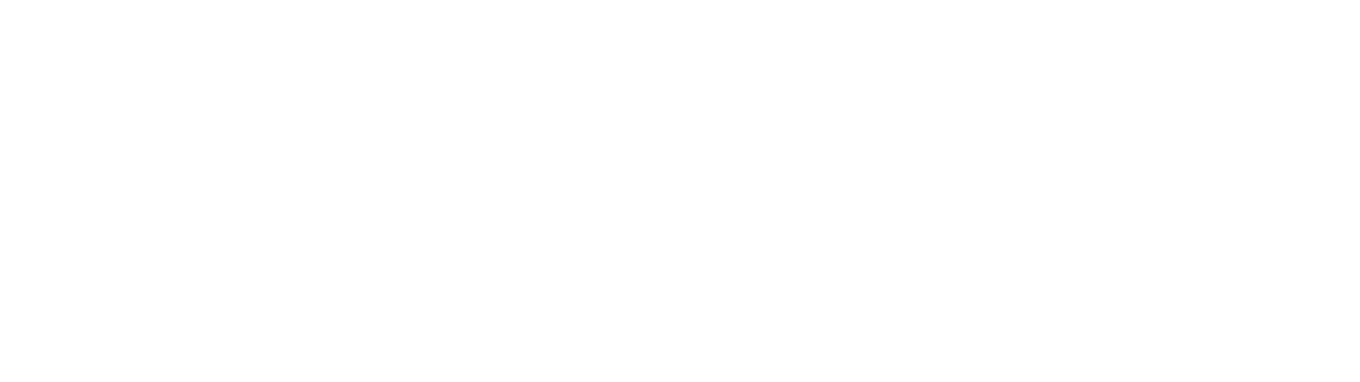
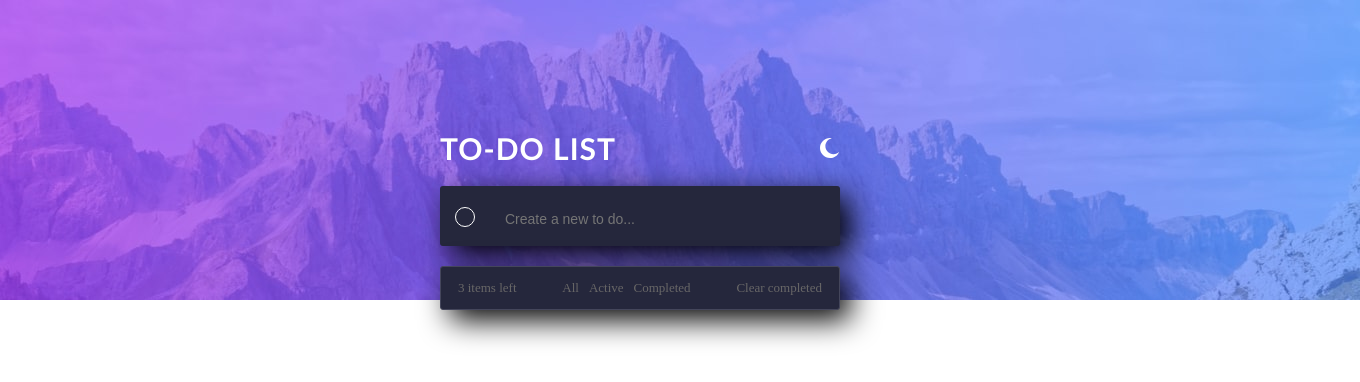
Before and after one commit to gerimosca/To-Do-List, a website: page index.html in a window 1280 px wide. Shown: the whole page, 1360 px wide, since content can reach past the window. Drawn offline with Linux system fonts and the light colour scheme.

Commit message:
task script

```diff
--- a/index.html
+++ b/index.html
@@ -7,5 +7,39 @@
     <link rel="stylesheet" href="./src/css/styles.css" />
     <title>Document</title>
   </head>
-  <body></body>
+  <body>
+    <img src="./docs/assets/images/bg-desktop-light.jpg" alt="light-screen" />
+    <div class="container" id="container">
+      <div class="title-container">
+        <div class="title">TO-DO LIST</div>
+        <img class="moon" src="./docs/assets/images/icon-moon.svg" alt="modo-oscuro" />
+      </div>
+      <div class="task" id="task">
+        <label class="custom-checkbox">
+          <input type="checkbox" />
+          <span class="checkmark"></span>
+          <input class="custom-input" type="text" placeholder="Create a new to do..." name="" id="inputtask" />
+        </label>
+      </div>
+
+      <!-- Acá irá la lista de To Do's -->
+
+      <div class="containerinfo">
+        <div class="printedinfo">
+          <div class="left">
+            <p><span id="pendingtask">3</span> items left</p>
+          </div>
+          <div class="group-center" id="center">
+            <span>All</span>
+            <span>Active</span>
+            <span>Completed</span>
+          </div>
+          <div class="right" id="clear">
+            <span>Clear completed</span>
+          </div>
+        </div>
+      </div>
+    </div>
+    <script src="./src/js/script.js"></script>
+  </body>
 </html>
--- a/src/css/styles.css
+++ b/src/css/styles.css
@@ -0,0 +1,192 @@
+*{
+margin: 0;
+padding: 0;
+box-sizing: border-box;
+}
+
+body{
+    position: relative;
+    display: flex;
+    justify-content: center;
+}
+
+
+.container{
+    background-color: transparent;
+    position: absolute;
+    top: 100px;
+    padding: 30px 40px;
+    border-radius: 20px;
+}
+
+.containertask{
+    margin-bottom: 0px;
+}
+
+.title-container{
+    display: flex;
+    justify-content: space-between;
+    align-items: center;
+    margin-bottom: 20px;
+}
+
+.moon{
+    width: 20px;
+    height: 20px;
+    justify-content: center;
+    align-items: center;
+}
+
+
+.title{
+    font-family:'Trebuchet MS', 'Lucida Sans Unicode', 'Lucida Grande', 'Lucida Sans', Arial, sans-serif;
+    font-size: 30px;
+    font-weight: bold;
+    letter-spacing: 1px;
+    color: white;
+}
+
+
+.task,
+.printedtask{
+    display: flex;
+    align-items: center;
+    text-align: center;
+    background-color: #25273C;
+    padding: 15px 45px;
+    border-radius: 3px;
+    margin-bottom: 20px;
+    box-shadow: 10px 10px 30px rgba(0, 0, 0, 1);
+    width: 400px;
+    height: 60px;
+
+
+}
+
+.printedtask{
+    margin-bottom: 0px;
+    border: 1px solid #44465B;
+}
+
+.text-input{
+    font-family:system-ui, -apple-system, BlinkMacSystemFont, 'Segoe UI', Roboto, Oxygen, Ubuntu, Cantarell, 'Open Sans', 'Helvetica Neue', sans-serif;
+    width: 350px;
+    padding-left: 8px;
+    display: flex;
+    text-align: center;
+    align-items: center;
+    color: #ffffff;
+    cursor:default;
+}
+
+
+.custom-checkbox {
+    width: 400px;
+    height: 35px;
+    display: flex;
+    cursor: pointer;
+    user-select: none;
+    font-size: 16px;
+    position: relative;
+}
+
+.custom-checkbox input[type="checkbox"] {
+    display: none;
+  }
+
+.custom-checkbox .checkmark {
+    position: absolute;
+    top: 8px;
+    left: -30px;
+    height: 20px;
+    width: 20px;
+    background-color: transparent;
+    border: 1px solid white;
+    border-radius: 50%;
+}
+
+.custom-checkbox input:checked + .checkmark {
+    background-color: #4158D0;
+    background-image: linear-gradient(43deg, #4158D0 0%, #C850C0 46%, #FFCC70 100%);
+    border: transparent;
+
+}
+
+.custom-checkbox .checkmark:after {
+    content: "";
+    position: absolute;
+    display: none;
+}
+
+.custom-checkbox input:checked + .checkmark:after {
+    display: block;
+
+
+}
+
+.custom-checkbox .checkmark:after {
+    left: 6px;
+    top: 3px;
+    width: 5px;
+    height: 8px;
+    border: 1px solid white;
+    border-width: 0 2px 2px 0;
+    transform: rotate(45deg);
+}
+
+.custom-input {
+    width: 330px;
+    height: 40px;
+    padding: 20px 20px;
+    font-size: 14px;
+    border-radius: 5px;
+    background-color: transparent;
+    display: flex;
+
+    color: #ffffff;
+    outline: none;
+    border: none;
+}
+
+.custom-input:focus {
+    border-color: #1e90ff;
+    box-shadow: 0 0 8px rgba(39, 138, 238, 0.5);
+}
+
+
+.printedinfo{
+    display: flex;
+    justify-content: space-between;
+    align-items: center;
+    background-color: #25273C;
+    padding: 5px 17px;
+    border-radius: 3px;
+    box-shadow: 10px 10px 30px rgba(0, 0, 0, 1);
+    border: 1px solid #44465B;
+    color: rgb(104, 103, 103);
+    font-size: 13px;
+}
+
+.group-center{
+    display: flex;
+    justify-content: center;
+    flex-grow: 1;
+    margin: 8px;
+}
+
+.group-center span{
+    margin: 0 5px;
+}
+
+.right,
+.group-center{
+    cursor: pointer;
+
+}
+
+.right:hover,
+.group-center span:hover{
+    cursor: pointer;
+    color: #1e90ff;
+    text-shadow: 2px 2px 4px rgba(94, 170, 245, 0.5);
+}
--- /dev/null
+++ b/src/js/script.js
@@ -0,0 +1,46 @@
+const taskElement = document.getElementById('task');
+const inputTaskElement = document.getElementById('inputtask');
+const containerElement = document.getElementById('container');
+
+const pendingTaskElement = document.getElementById('pendingtask');
+const centerFilterElement = document.getElementById('center');
+const clearTasksElement = document.getElementById('clear');
+
+const newTask = (event) => {
+  if (event.key === 'Enter' && event.target.value !== '') {
+    const containerTask = document.createElement('div');
+    containerTask.className = 'containertask';
+
+    const printedTask = document.createElement('div');
+    printedTask.className = 'printedtask';
+
+    const customCheckbox = document.createElement('label');
+    customCheckbox.className = 'custom-checkbox';
+
+    const inputCheckbox = document.createElement('input');
+    inputCheckbox.type = 'checkbox';
+
+    const spanCheckmark = document.createElement('span');
+    spanCheckmark.className = 'checkmark';
+
+    const pTextInput = document.createElement('p');
+    pTextInput.className = 'text-input';
+    pTextInput.textContent = `${event.target.value}`;
+
+    taskElement.insertAdjacentElement('afterend', containerTask);
+    containerTask.append(printedTask);
+    printedTask.append(customCheckbox);
+    customCheckbox.append(inputCheckbox, spanCheckmark, pTextInput);
+
+    inputTaskElement.value = '';
+  }
+};
+
+const pendingTask = (event) => {
+  event.target.textContent = printedTask.length;
+
+  console.dir(printedTask);
+};
+
+inputTaskElement.addEventListener('keydown', newTask);
+pendingTaskElement.addEventListener('click', pendingTask);
```
Also changed, not shown: docs/assets/design/active-states-dark.jpg (added), docs/assets/design/active-states-light.jpg (added), docs/assets/design/desktop-design-dark.jpg (added), docs/assets/design/desktop-design-light.jpg (added), docs/assets/design/desktop-preview.jpg (added), docs/assets/design/mobile-design-dark.jpg (added), docs/assets/design/mobile-design-light.jpg (added), docs/assets/images/bg-desktop-dark.jpg (added), docs/assets/images/bg-desktop-light.jpg (added), docs/assets/images/bg-mobile-dark.jpg (added), docs/assets/images/bg-mobile-light.jpg (added), docs/assets/images/favicon-32x32.png (added), docs/assets/images/icon-check.svg (added), docs/assets/images/icon-cross.svg (added), 2 more files, 1 other file.
